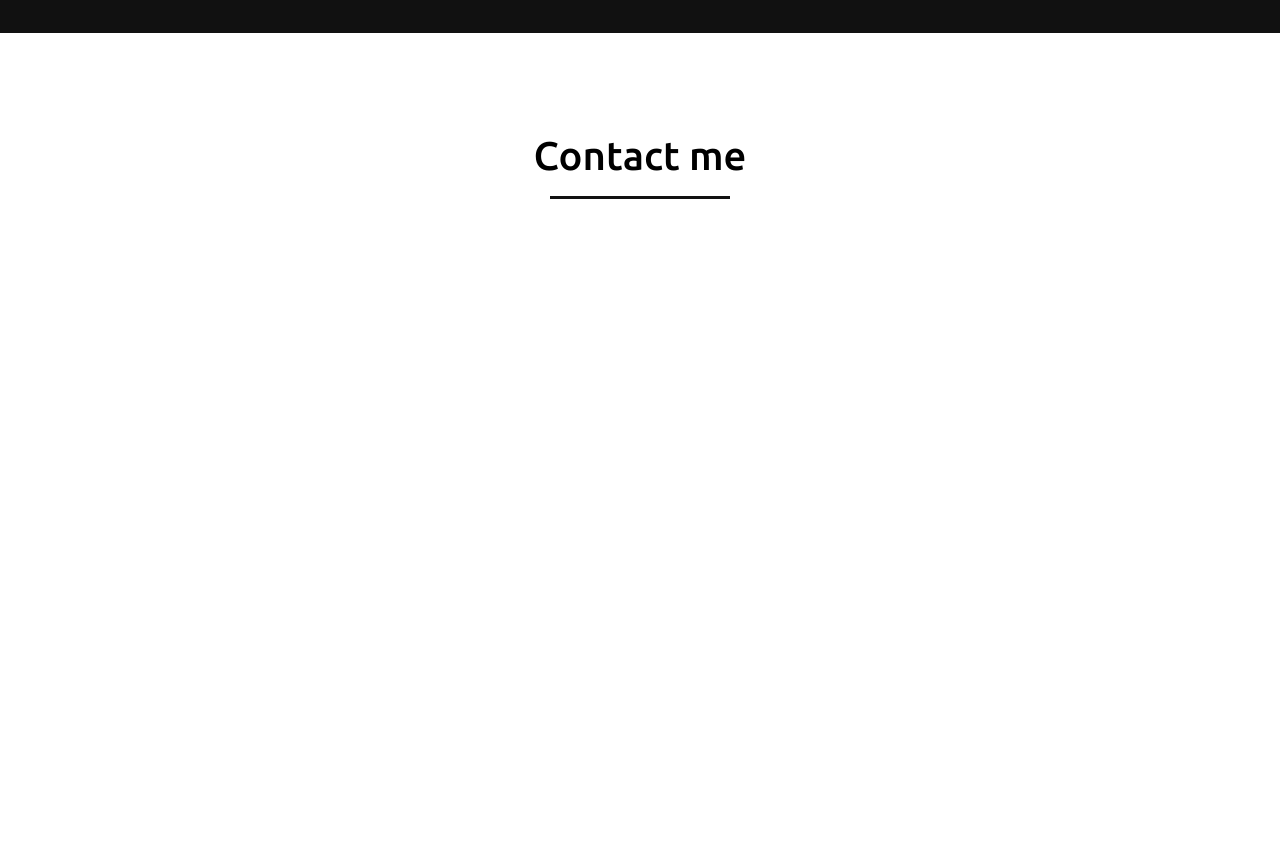
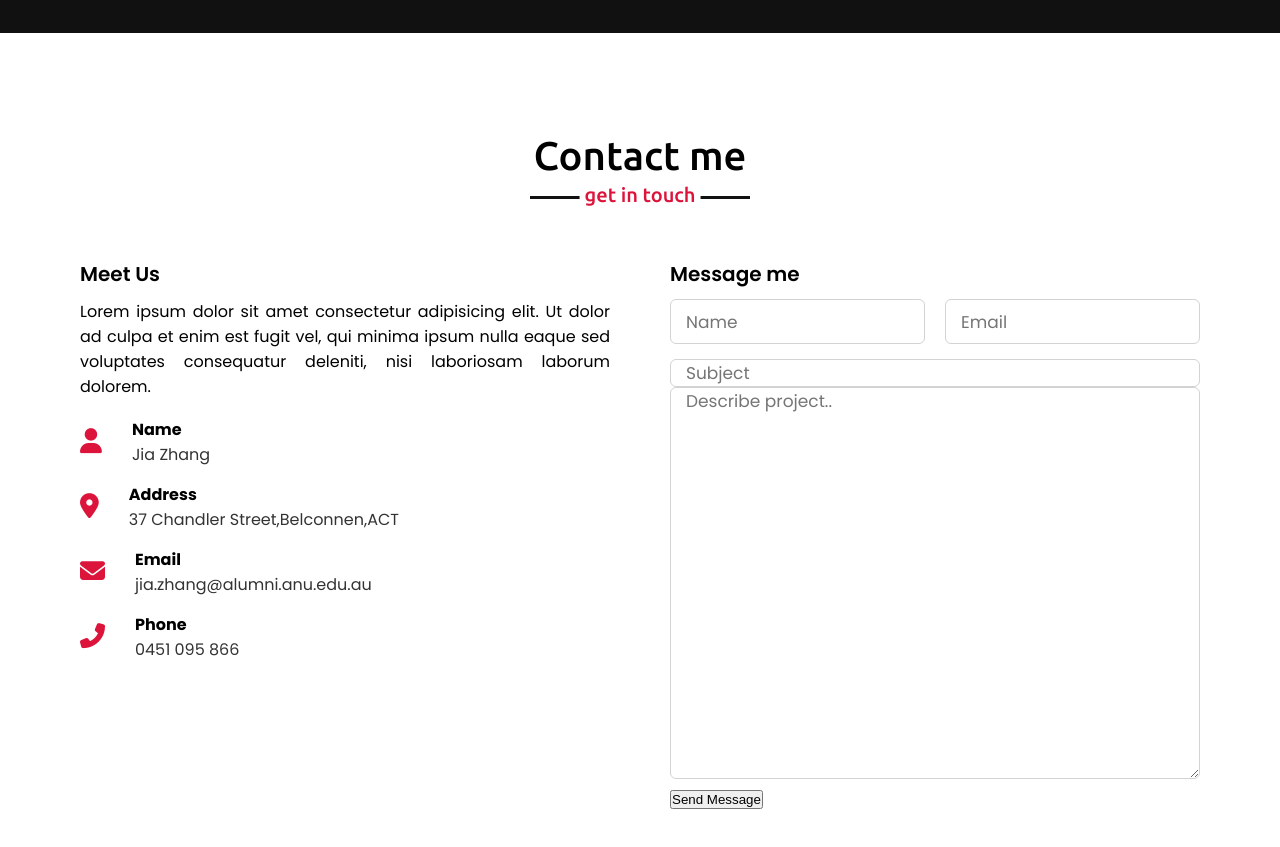
Before and after one commit to Larry0519/Daisy_Personal_Business_Website, a plain HTML site: page Personal_Business_Website.html in a window 1280 px wide. Shown: the part 3760-4607 px from the top of the page. Before the commit the page ends 4119 px from the top, so only its background shows below. Drawn offline with nearby package versions, Linux system fonts and the light colour scheme.

Commit message:
contact part begin

```diff
--- a/Personal_Business_Website.css
+++ b/Personal_Business_Website.css
@@ -407,6 +407,96 @@ section .title::after{
     border: 5px solid crimson;
 }
 
+/* contact section styling */
+.contact .title::before{
+    width: 220px;
+}
+
+.contact .title::after{
+    content: "get in touch";
+}
+
+.contact .contact-content .column{
+    width: calc(50% - 30px);
+}
+
+.contact .contact-content .text{
+    font-size: 20px;
+    font-weight: 600;
+    margin-bottom: 10px;
+}
+
+.contact .contact-content .infoLeft .icons{
+    margin: 10px 0;
+}
+
+.contact .contact-content .infoLeft p{
+    text-align: justify;
+}
+
+.contact .contact-content .row{
+    display: flex;
+    height: 65px;
+    align-items: center;
+}
+
+.contact .contact-content .row .info{
+    margin-left: 30px;
+}
+
+.contact .contact-content .row i{
+    font-size: 25px;
+    color: crimson;
+}
+
+.contact .contact-content .row .info .head{
+    font-weight: 800;
+}
+
+.contact .contact-content .row .info .sub-title{
+    color: #333;
+}
+
+.contact .contact-content .infoRight form .fields{
+    display: flex;
+
+}
+
+.contact .infoRight form .fields,
+.contact .infoRight form .fields .field{
+    height: 45px;
+    width: 100%;
+    margin-bottom: 15px;
+}
+
+.contact .infoRight form .name{
+    margin-right: 10px;
+}
+
+.contact .infoRight form .email{
+    margin-left: 10px;
+}
+
+
+.contact .infoRight form .field input{
+    width: 100%;
+    height: 100%;
+}
+
+
+
+.contact .infoRight form .field input,
+.contact .infoRight form .textarea textarea{
+    height: 100%;
+    width: 100%;
+    border: 1px solid lightgrey;
+    border-radius: 6px;
+    outline: none;
+    padding: 0 15px;
+    font-size: 17px;
+    font-family: 'Poppins', sans-serif;
+    transition: all 0.3s ease;
+}
 
 
 /* resonsive media query start */
--- a/Personal_Business_Website.html
+++ b/Personal_Business_Website.html
@@ -178,6 +178,65 @@
     <section class="contact" id="contact">
       <div class="max-width">
         <h2 class="title"> Contact me </h2>
+        <div class="contact-content">
+          <div class="column infoLeft">
+            <div class="text">Meet Us</div>
+            <p>Lorem ipsum dolor sit amet consectetur adipisicing elit. Ut dolor ad culpa et enim est fugit vel, qui minima ipsum nulla eaque sed voluptates consequatur deleniti, nisi laboriosam laborum dolorem.</p>
+            <div class="icons">
+              <div class="row">
+                <i class="fas fa-user"></i>
+                <div class="info">
+                  <div class="head">Name</div>
+                  <div class="sub-title">Jia Zhang</div>
+                </div>
+              </div>
+              <div class="row">
+                <i class="fas fa-map-marker-alt"></i>
+                <div class="info">
+                  <div class="head">Address</div>
+                  <div class="sub-title">37 Chandler Street,Belconnen,ACT</div>
+                </div>
+              </div>
+              <div class="row">
+                <i class="fas fa-envelope"></i>
+                <div class="info">
+                  <div class="head">Email</div>
+                  <div class="sub-title">jia.zhang@alumni.anu.edu.au</div>
+                </div>
+              </div>
+              <div class="row">
+                <i class="fas fa-phone-alt"></i>
+                <div class="info">
+                  <div class="head">Phone</div>
+                  <div class="sub-title">0451 095 866</div>
+                </div>
+              </div>
+            </div>
+          </div>
+          <div class="column infoRight">
+            <div class="text"> Message me</div>
+            <form action="#">
+              <div class="fields">
+                <div class="field name">
+                  <input type="text" placeholder="Name" required>
+                </div>
+                <div class="field email">
+                  <input type="email" placeholder="Email" required>
+                </div>
+              </div>
+                <div class="field">
+                  <input type="text" placeholder="Subject" required>
+                </div>
+                <div class="field textarea">
+                  <textarea cols="30" rows="15" placeholder="Describe project.." required></textarea>
+                </div>
+                <div class="button">
+                  <button type="submit">Send Message</button>
+                </div>
+
+            </form>
+          </div>
+        </div>
       </div>
 
     </section>
```
Also changed, not shown: 1 other file.
